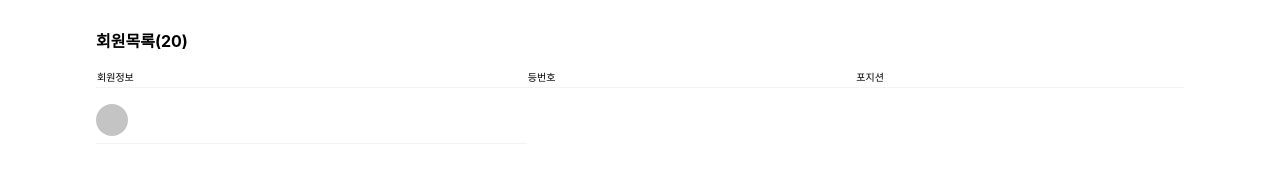
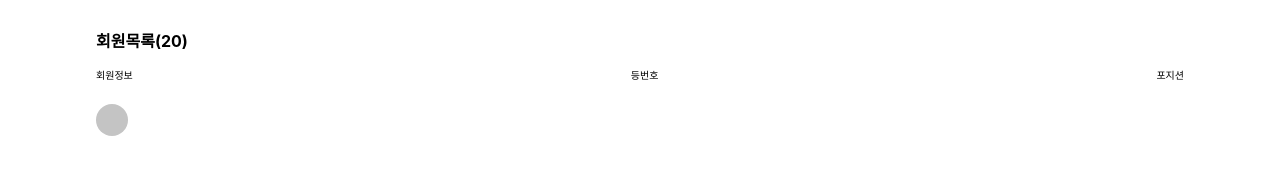
Before and after one commit to dsm-football/football-frontend, a React (Create React App) app: page /club/management in a window 1280 px wide. Shown: the part 419-594 px from the top of the page. Built offline with nearby package versions, Linux system fonts and the light colour scheme.

Commit message:
⚡️ :: table을 ul로 변경

```diff
--- a/src/components/clubManagement/memberManagement/MemberManagement.tsx
+++ b/src/components/clubManagement/memberManagement/MemberManagement.tsx
@@ -6,7 +6,6 @@ import internal from "stream";
 
 const MemberManagement = () => {
   const [applicationStatus, setApplicationStatus] = useState<boolean>(false);
-  let arr = [1, 2, 3];
 
   return (
     <>
@@ -38,18 +37,14 @@ const MemberManagement = () => {
           <b>
             <span>회원목록(20)</span>
           </b>
-          <S.MemberListTable>
-            <thead>
-              <S.MemberAttribute>
-                <td>회원정보</td>
-                <td>등번호</td>
-                <td>포지션</td>
-              </S.MemberAttribute>
-            </thead>
-            <tbody>
-              <MemberTr></MemberTr>
-            </tbody>
-          </S.MemberListTable>
+          <S.MemberList>
+            <S.MemberAttribute>
+              <span>회원정보</span>
+              <span>등번호</span>
+              <span>포지션</span>
+            </S.MemberAttribute>
+            <MemberTr></MemberTr>
+          </S.MemberList>
         </S.MemberListContainer>
       </S.MainContainer>
     </>
--- a/src/components/clubManagement/memberManagement/style.tsx
+++ b/src/components/clubManagement/memberManagement/style.tsx
@@ -60,20 +60,22 @@ export const MemberListContainer = styled.div`
   margin-top: 30px;
 `
 
-export const MemberListTable = styled.table`
+export const MemberList = styled.ul`
   width: 100%;
   border-collapse: collapse;
+  margin: 0;
+  padding: 0;
   margin-top: 15px;
 
-  & tr{
-    width: 100%;
-    border-bottom: 1px solid #F3F3F3;
-  }
 `
 
-export const MemberAttribute = styled.tr`
+export const MemberAttribute = styled.li`
   height: 20px;
-  & td{
+  list-style: none;
+  display: flex;
+  justify-content: space-between;
+
+  & span{
     font-size: 10px;
   }
 `
```
